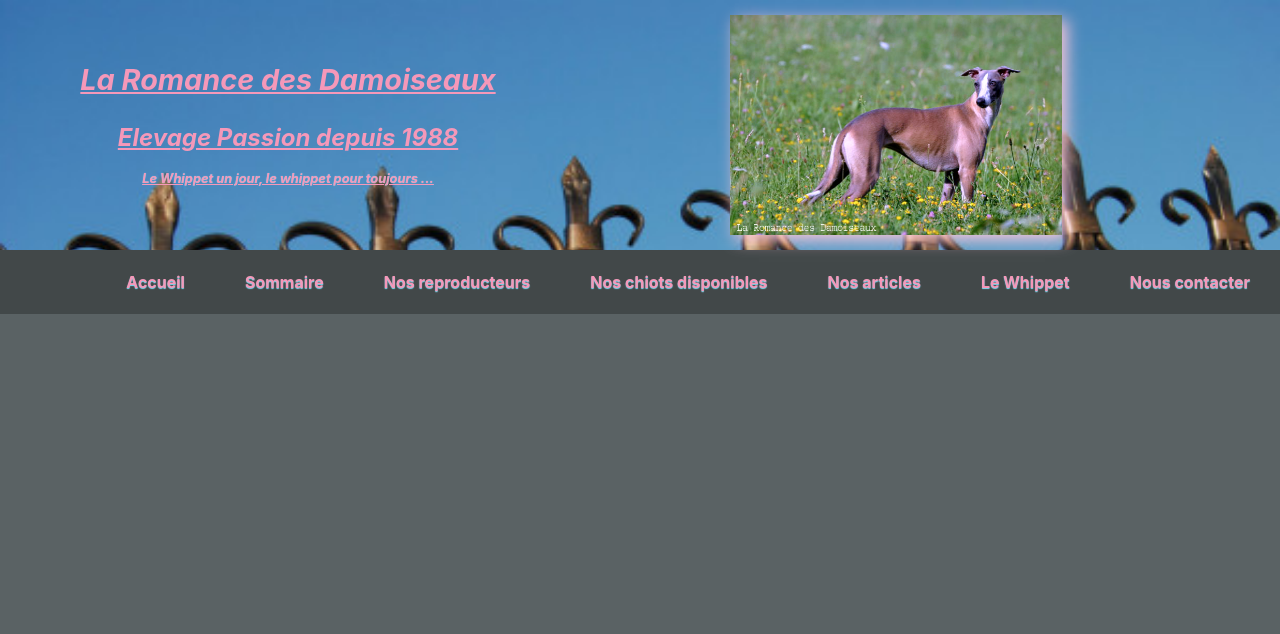
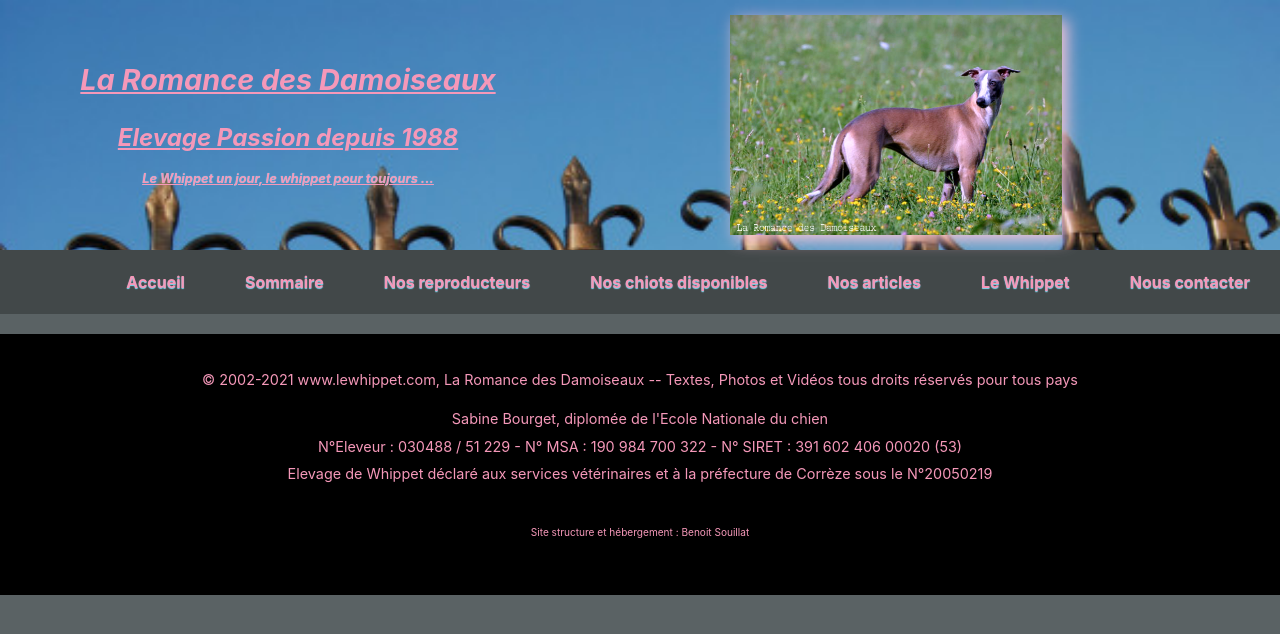
Before and after one commit to benoitsouillat/damoiseaux, a PHP site: page /contenu/contact.php in a window 1280 px wide. Shown: the top 634 px of the page. Run offline with PHP 8.4, Linux system fonts and the light colour scheme.

Commit message:
creating footer

```diff
--- a/contenu/php/footer.php
+++ b/contenu/php/footer.php
@@ -0,0 +1,15 @@
+<footer>
+    <div id="damoiseaux-footer">
+        <p>&copy; 2002-2021 www.lewhippet.com, La Romance des Damoiseaux -- Textes, Photos et Vidéos tous droits réservés pour tous pays  </p>
+        <br/>
+        <p>
+            Sabine Bourget, diplomée de l'Ecole Nationale du chien
+        </p>
+        <p>
+            N°Eleveur : 030488 / 51 229 - N° MSA : 190 984 700 322 - N° SIRET : 391 602 406 00020 (53)
+        </p>
+        <p>Elevage de Whippet déclaré aux services vétérinaires et à la préfecture de Corrèze sous le N°20050219</p>
+        <br/>
+    </div>
+    <div id="developer"><p>Site structure et hébergement : Benoit Souillat </p></div>
+</footer>
--- /dev/null
+++ b/css/includes/_footer.scss
@@ -0,0 +1,20 @@
+footer {
+    margin: 0;
+    padding: 0;
+    position: relative;
+    bottom: 0;
+    left: 0;
+    text-align: center;
+
+    margin-top: 20px;
+    padding-top: 40px;
+    padding-bottom: 40px;
+    background-color: #000;
+    line-height: 0.8em;
+    font-size: 0.9rem;
+}
+
+footer #developer {
+    margin-top: 20px;
+    font-size: 0.7em;
+}
--- a/css/includes/_header.scss
+++ b/css/includes/_header.scss
@@ -162,7 +162,6 @@ header #button-close button {
         width: 70%;
         position: relative;
         left: 15%;
-
         border-top-left-radius: 5%;
         border-bottom-right-radius: 5%;
         background: linear-gradient(0.35turn,darken($color: $color-main, $amount: 20), darken($color: $color-main, $amount: 10));
--- a/css/main.css
+++ b/css/main.css
@@ -374,6 +374,26 @@ header #button-close button {
   }
 }
 
+footer {
+  margin: 0;
+  padding: 0;
+  position: relative;
+  bottom: 0;
+  left: 0;
+  text-align: center;
+  margin-top: 20px;
+  padding-top: 40px;
+  padding-bottom: 40px;
+  background-color: #000;
+  line-height: 0.8em;
+  font-size: 0.9rem;
+}
+
+footer #developer {
+  margin-top: 20px;
+  font-size: 0.7em;
+}
+
 html {
   margin: 0;
   padding: 0;
--- a/css/main.scss
+++ b/css/main.scss
@@ -2,6 +2,7 @@
 @import "includes/general";
 @import "includes/btn";
 @import "includes/header";
+@import "includes/footer";
 @import "includes/bases";
 
 /* Importation Identifiant par page */
```
Also changed, not shown: 1 other file.
